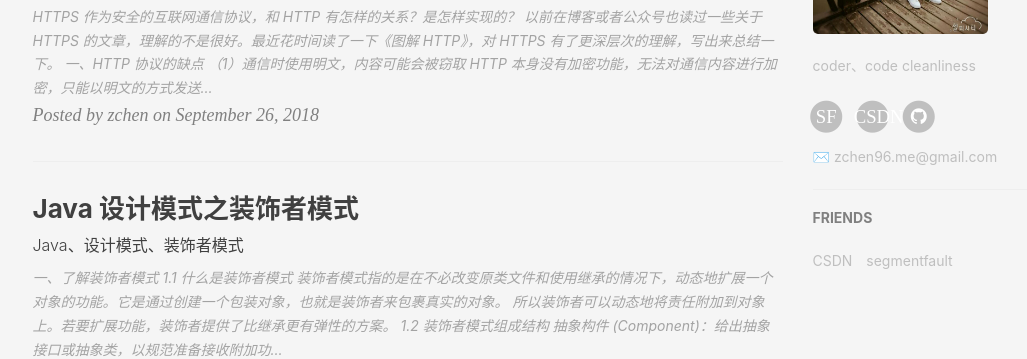
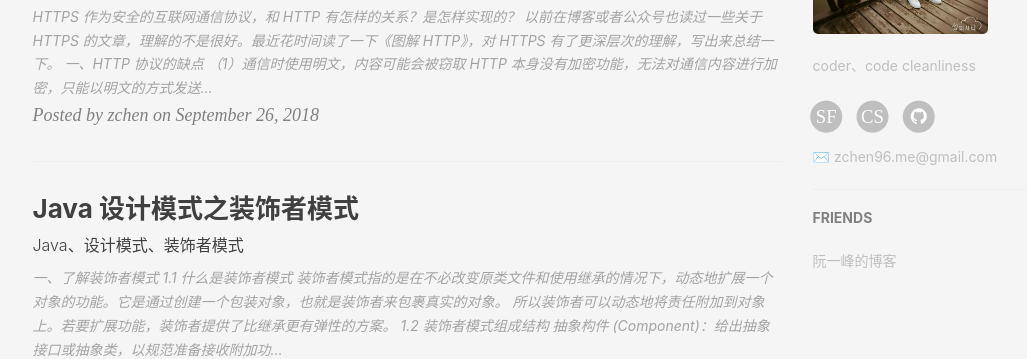
Before and after one commit to zchen96/zchen96.github.io, a Jekyll site: the page built from index.html, in a window 1280 px wide and 900 px high, scrolled down 646 px. Shown: the part 153-512 px from the top of the window, without its empty margins (135-1162 px from the left). Built offline with Jekyll 4.4.1, drawn with Linux system fonts in a browser that asks for light colours; nearby versions of some CDN libraries; the list of posts is cut into pages by our own code; comment, search, counter and statistics services are not loaded.

Commit message:
修改社交主页

```diff
--- a/_config.yml
+++ b/_config.yml
@@ -101,10 +101,7 @@
 # Friends
 friends: [
     {
-        title: "CSDN",
-        href: "https://blog.csdn.net/codejas/"
-    },{
-        title: "segmentfault",
-        href: "https://segmentfault.com/u/zchen96"
+        title: "阮一峰的博客",
+        href: "http://www.ruanyifeng.com/"
     }
 ]
--- a/_layouts/page.html
+++ b/_layouts/page.html
@@ -148,7 +148,7 @@
                                 <a target="_blank" href="https://blog.csdn.net/{{ site.CSDN_username }}">
                                     <span class="fa-stack fa-lg">
                                         <i class="fa fa-circle fa-stack-2x"></i>
-                                        <i class="fa  fa-stack-1x fa-inverse">CSDN</i>
+                                        <i class="fa  fa-stack-1x fa-inverse">CS</i>
                                     </span>
                                 </a>
                             </li>
```
